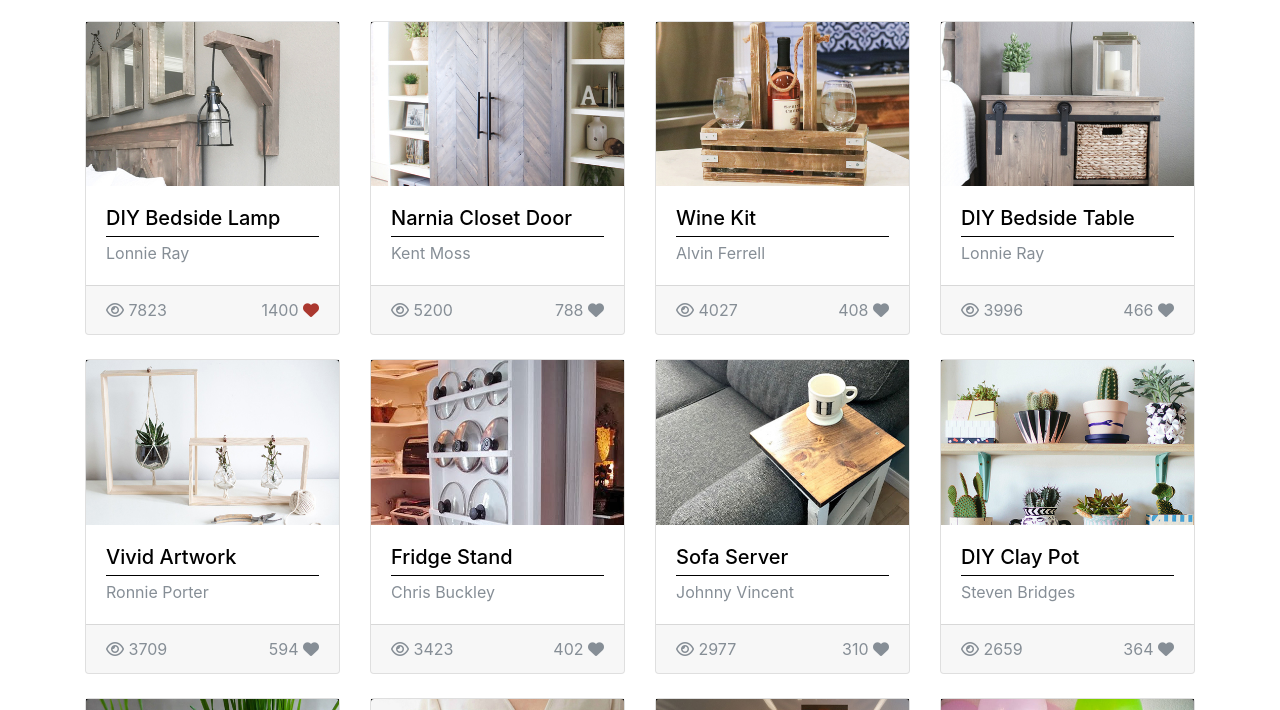
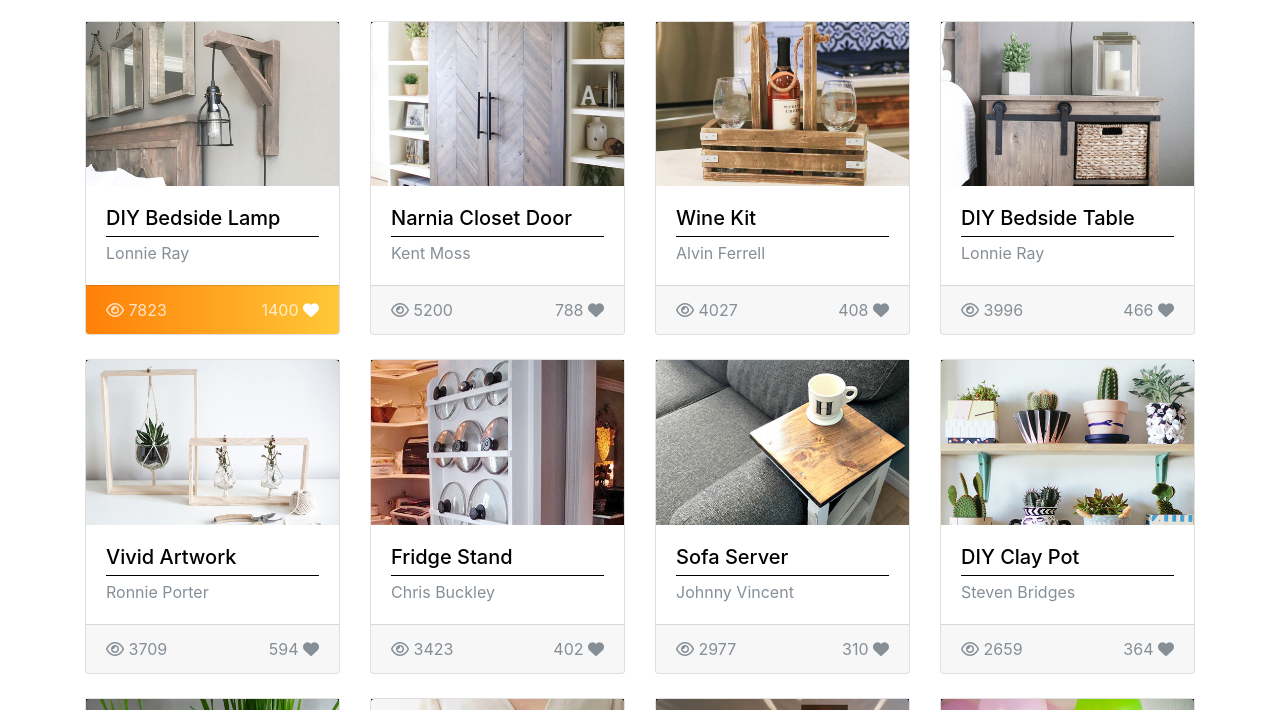
Before and after one commit to HOWWAY/LowesCLC, a website: page index.html in a window 1280 px wide. Both pictures are taken after a click on the icon 311 px from the left and 801 px from the top of the page. Shown: the part 491-1201 px from the top of the page. Drawn offline with Linux system fonts and the light colour scheme.

Commit message:
Add files via upload

```diff
--- a/css/half-slider.css
+++ b/css/half-slider.css
@@ -26,7 +26,7 @@
 }
 
 .like-click {
-  color: #ab382f;
+  color: white;
 }
 
 .likeheart {
@@ -56,3 +56,8 @@ a>img {
 a>img:hover {
   opacity: 0.8;
 }
+
+.like-papa {
+  background: linear-gradient(to right, #FF8008 , #FFC837);
+  color: rgba(255,255,255,0.75);
+}
--- a/js/commonscript.js
+++ b/js/commonscript.js
@@ -1,5 +1,6 @@
 $(function () {
             $(".likeheart").click(function () {
+                $(this).parent().toggleClass('like-papa').toggleClass('text-muted');
                 $(this).toggleClass('like-click');
             })
 })
```
